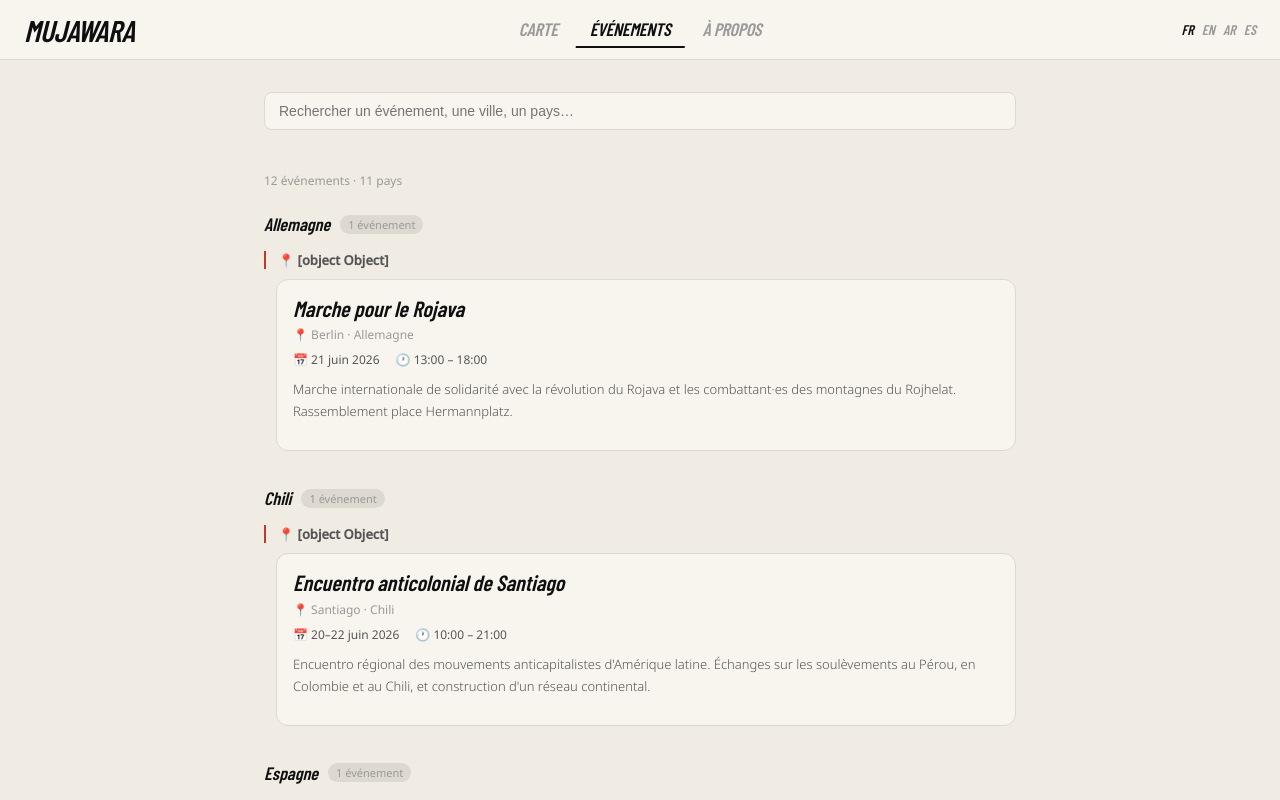
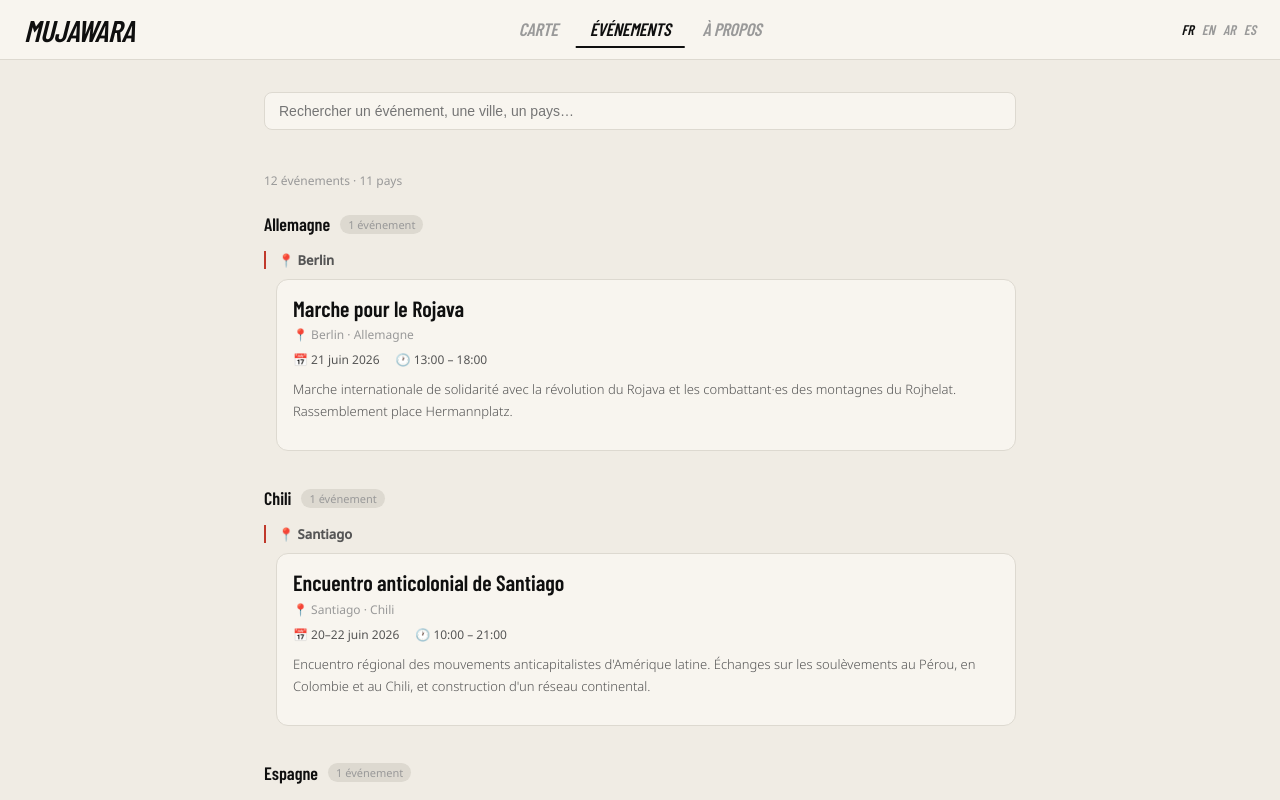
Before and after one commit to rebeccadumazert/mujawara, a React (Create React App) app: page /evenements in a window 1280 px wide. Shown: the top 800 px of the page. Built offline with nearby package versions, Linux system fonts and the light colour scheme; a web font is replaced by a local one.

Commit message:
fix bug affichage nom ville

```diff
--- a/src/components/EventCard.jsx
+++ b/src/components/EventCard.jsx
@@ -36,7 +36,6 @@ export default function EventCard({ event, onClick, isSelected }) {
 					style={{
 						fontFamily: "var(--font-title)",
 						fontWeight: 800,
-						fontStyle: "italic",
 						fontSize: 22,
 						color: "var(--text-primary)",
 						lineHeight: 1.1,
--- a/src/components/ListView.jsx
+++ b/src/components/ListView.jsx
@@ -13,7 +13,7 @@ export default function ListView({ events }) {
 			const matchSearch =
 				!q ||
 				e.name[lang].toLowerCase().includes(q) ||
-				e.city.toLowerCase().includes(q) ||
+				e.city[lang].toLowerCase().includes(q) ||
 				e.country[lang].toLowerCase().includes(q);
 			return matchSearch;
 		});
@@ -23,9 +23,10 @@ export default function ListView({ events }) {
 		const map = {};
 		filtered.forEach((e) => {
 			const country = e.country[lang];
+			const city = e.city[lang];
 			if (!map[country]) map[country] = {};
-			if (!map[country][e.city]) map[country][e.city] = [];
-			map[country][e.city].push(e);
+			if (!map[country][city]) map[country][city] = [];
+			map[country][city].push(e);
 		});
 		const sorted = {};
 		Object.keys(map)
--- a/src/index.css
+++ b/src/index.css
@@ -47,7 +47,6 @@ h2,
 h3 {
 	font-family: var(--font-title);
 	font-weight: 800;
-	font-style: italic;
 }
 
 p {
```
